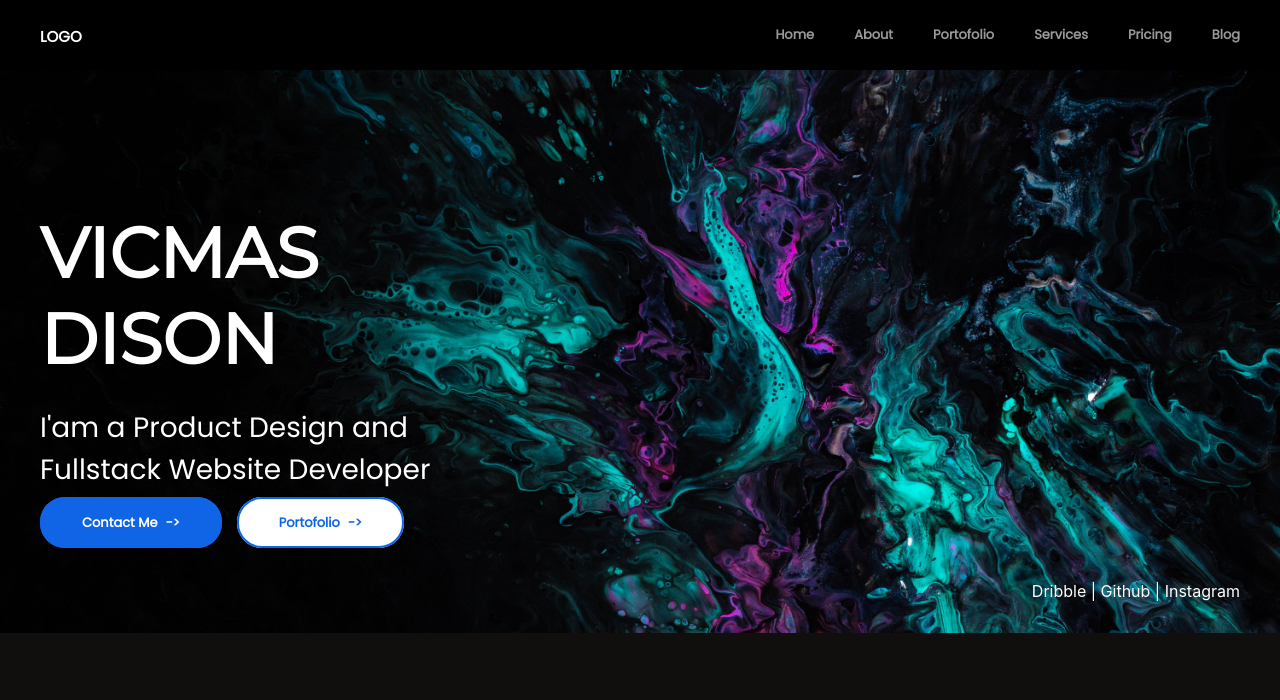
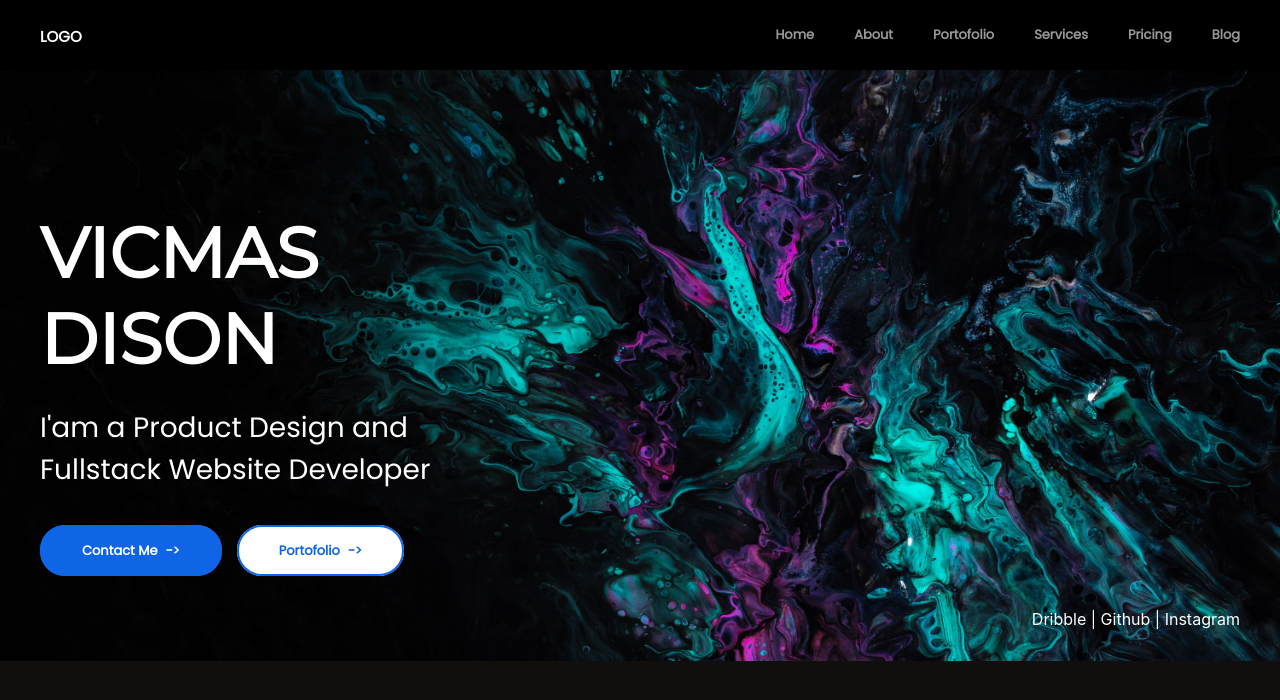
Before and after one commit to dikyriz/landing-page1, a React (Create React App) app: page / in a window 1280 px wide. Shown: the top 700 px of the page. Built offline with nearby package versions, Linux system fonts and the light colour scheme.

Commit message:
update page

```diff
--- a/src/App.css
+++ b/src/App.css
@@ -70,6 +70,11 @@
   display: flex;
 }
 
+.btn-home {
+  padding-top: 1em;
+  margin-top: 2em;
+}
+
 .btn {
   font-family: 'Poppins';
   font-size: 13px;
@@ -98,11 +103,6 @@
   font-weight: 900;
 }
 
-.btn-contact a {
-  text-decoration: none;
-  color: white;
-}
-
 .btn-contact:hover {
   background: #5D8BF4;
   border: 2px solid #5D8BF4;
@@ -111,10 +111,6 @@
 .btn-portofolio:hover {
   background: #5D8BF4;
   border: 2px solid #5D8BF4;
-  color: #fff;
-}
-
-.btn-portofolio a:hover {
   color: #fff;
 }
 
--- a/src/pages/Home.js
+++ b/src/pages/Home.js
@@ -8,8 +8,10 @@ export default function Home () {
             <h1 className="home-title">VICMAS<span className="home-title-child">DISON</span></h1>
             <h4 className="home-title2">I'am a Product Design and<span className="home-title-child2">Fullstack Website Developer</span></h4>
 
-            <Link to='/about'className="btn btn-contact">Contact Me<span className="arrow">&#8722;&gt;</span></Link>
-            <Link to='/portofolio' className="btn btn-portofolio">Portofolio<span className="arrow">&#8722;&gt;</span></Link>
+            <div className="btn-home">
+                <Link to='/about'className="btn btn-contact">Contact Me<span className="arrow">&#8722;&gt;</span></Link>
+                <Link to='/portofolio' className="btn btn-portofolio">Portofolio<span className="arrow">&#8722;&gt;</span></Link>
+            </div>
             <p className="home-sosmed">
                 Dribble | Github | Instagram
             </p>
```
